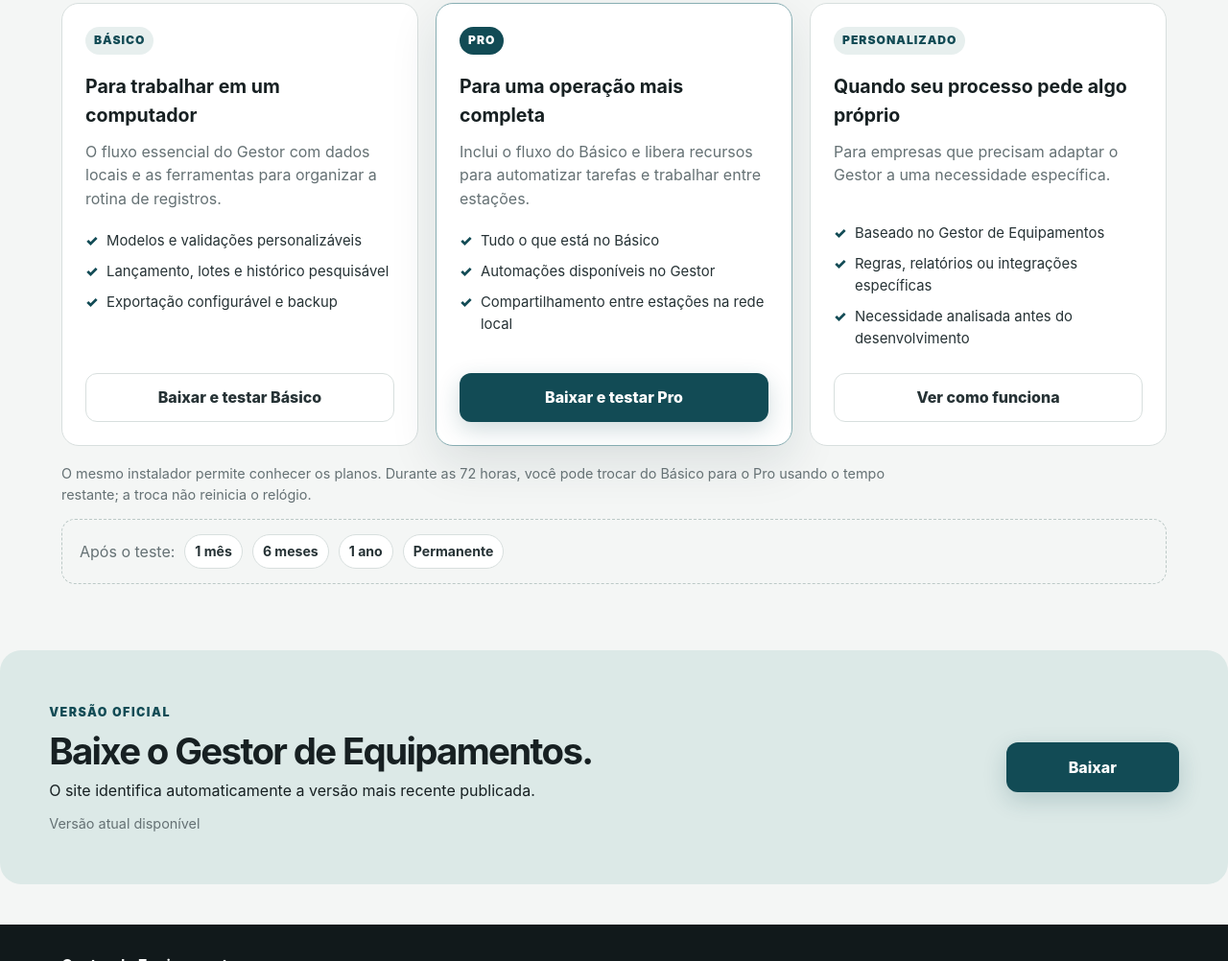
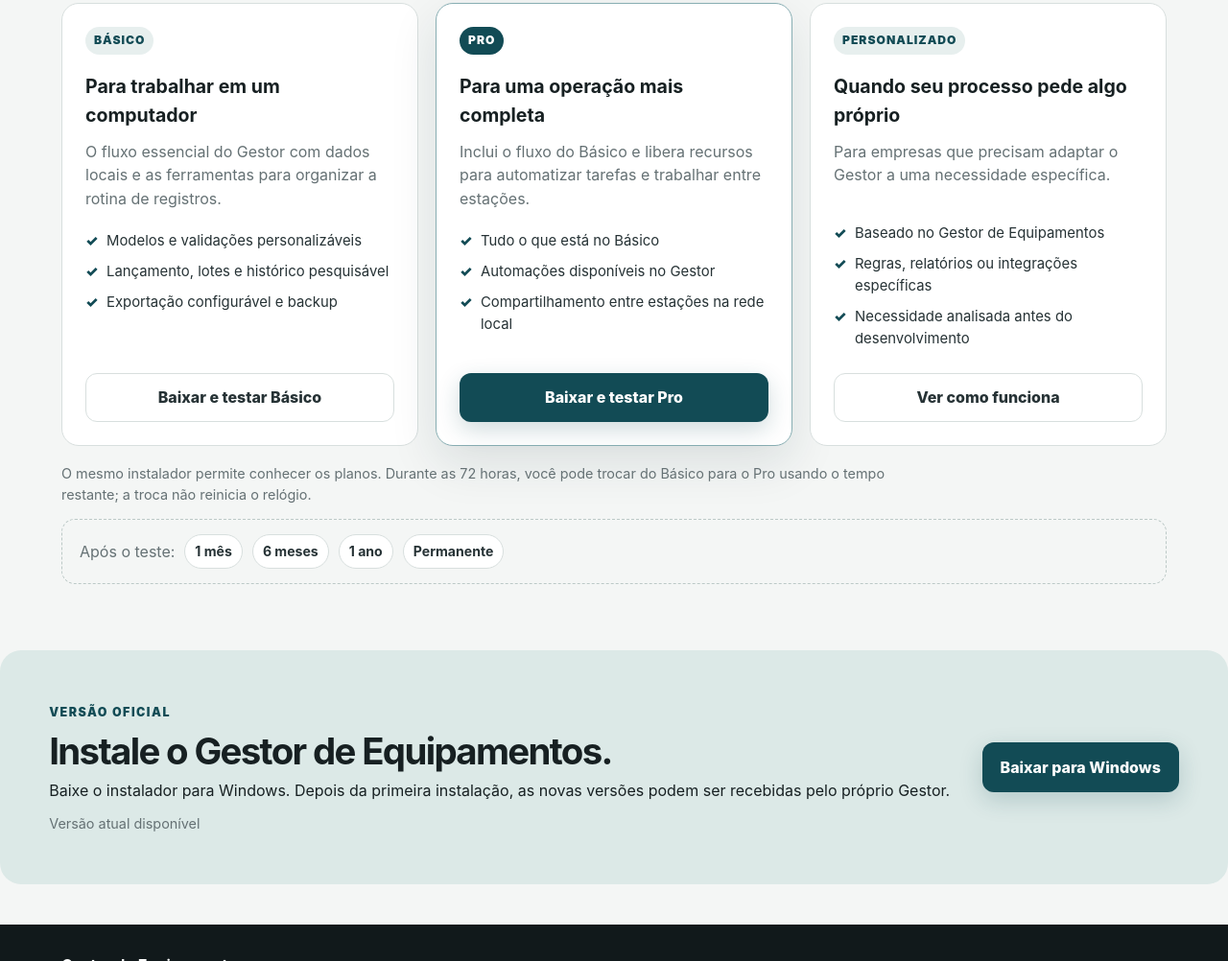
Before and after one commit to clienteg1603/Gestor-de-Equipamentos-Releases, a plain HTML site: page index.html in a window 1280 px wide. Shown: the part 1798-2800 px from the top of the page at 96% size. Drawn offline with Linux system fonts and the light colour scheme; no server answers.

Commit message:
site: apresentar download como instalador do Windows

```diff
--- a/index.html
+++ b/index.html
@@ -30,7 +30,7 @@
         <h1>Registre equipamentos com rapidez, padrão e controle.</h1>
         <p class="hero-text">Crie modelos, organize lotes e registre informações de equipamentos para estoque, produção e manutenção sem depender de planilhas improvisadas.</p>
         <div class="actions">
-          <a class="btn btn-primary js-download" href="https://github.com/clienteg1603/Gestor-de-Equipamentos-Releases/releases/latest">Baixar versão atual</a>
+          <a class="btn btn-primary js-download" href="https://github.com/clienteg1603/Gestor-de-Equipamentos-Releases/releases/latest">Baixar instalador</a>
           <a class="btn btn-secondary" href="#planos">Conhecer os planos</a>
         </div>
         <p class="microcopy">O download não inicia o período de teste. Você escolhe quando começar dentro do programa.</p>
@@ -156,14 +156,14 @@
     <section class="section download" id="download">
       <div>
         <span class="eyebrow">Versão oficial</span>
-        <h2>Baixe o Gestor de Equipamentos.</h2>
-        <p>O site identifica automaticamente a versão mais recente publicada.</p>
+        <h2>Instale o Gestor de Equipamentos.</h2>
+        <p>Baixe o instalador para Windows. Depois da primeira instalação, as novas versões podem ser recebidas pelo próprio Gestor.</p>
         <div class="release-meta" aria-live="polite">
           <span id="release-status">Consultando versão atual…</span>
           <span id="release-date"></span>
         </div>
       </div>
-      <a class="btn btn-primary btn-large js-download" id="download-main" href="https://github.com/clienteg1603/Gestor-de-Equipamentos-Releases/releases/latest">Baixar</a>
+      <a class="btn btn-primary btn-large js-download" id="download-main" href="https://github.com/clienteg1603/Gestor-de-Equipamentos-Releases/releases/latest">Baixar para Windows</a>
     </section>
   </main>
 
```
